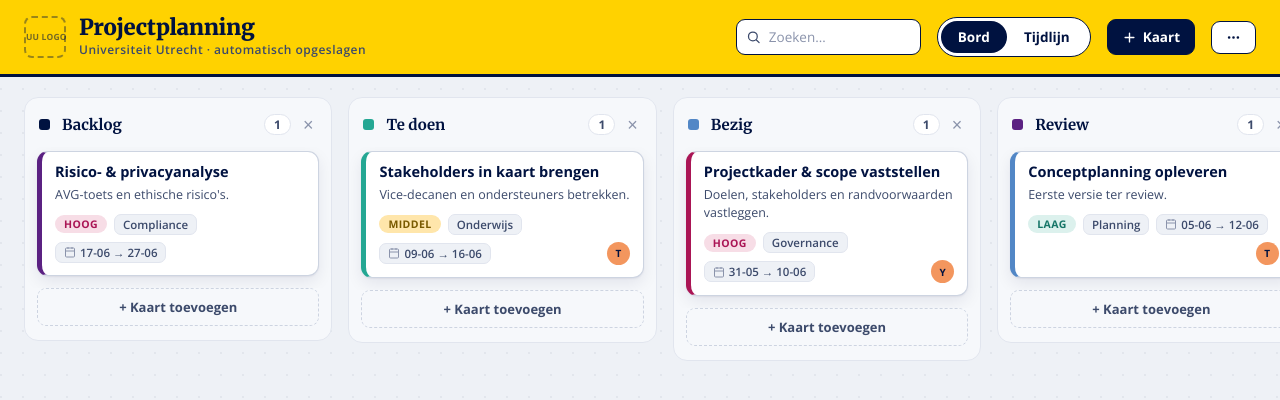
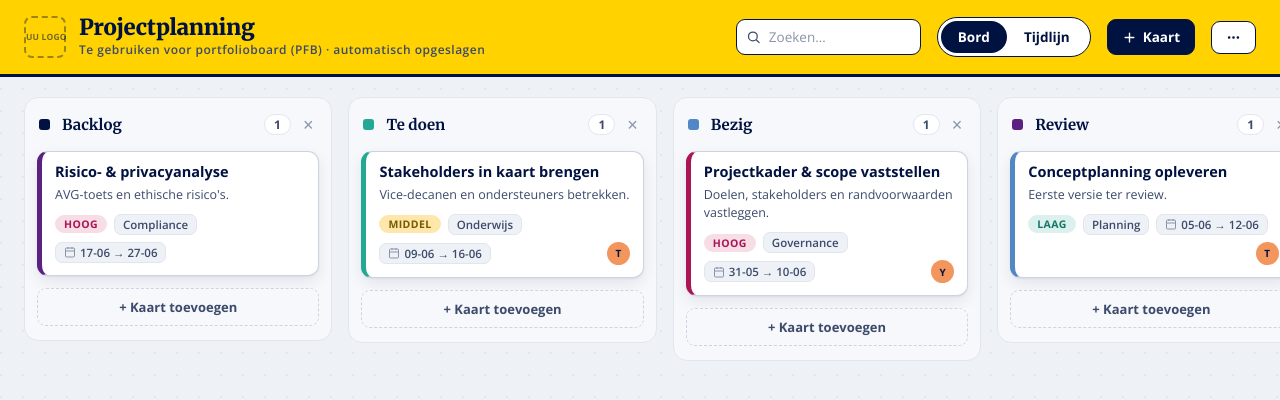
Before and after one commit to AIgovernanceofficer/project-planner, a plain HTML site: page index.html in a window 1280 px wide. Drawn offline with nearby package versions, Linux system fonts and the light colour scheme.

Commit message:
Update autosave message in index.html

```diff
--- a/index.html
+++ b/index.html
@@ -205,7 +205,7 @@
     <div class="logo-slot" title="Plaats hier het officiële UU-logo (logo.png)">UU&nbsp;LOGO</div>
     <div class="brand-txt">
       <h1>Projectplanning</h1>
-      <small id="autosave">Universiteit Utrecht · automatisch opgeslagen</small>
+      <small id="autosave">Te gebruiken voor portfolioboard (PFB) · automatisch opgeslagen</small>
     </div>
   </div>
 
```
